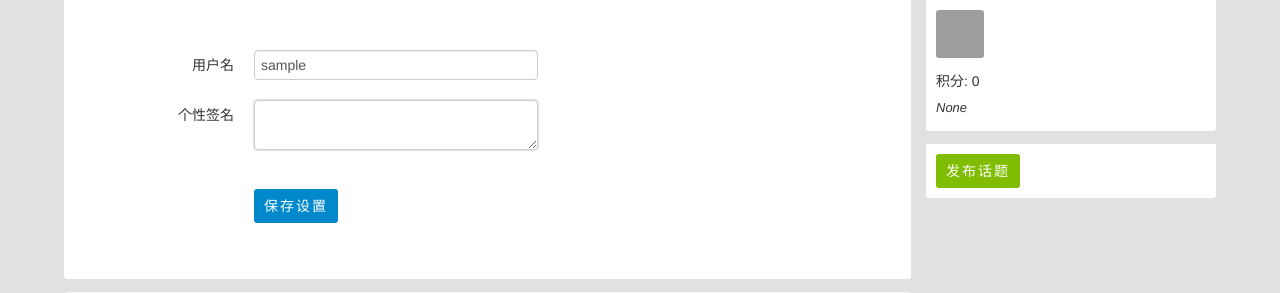
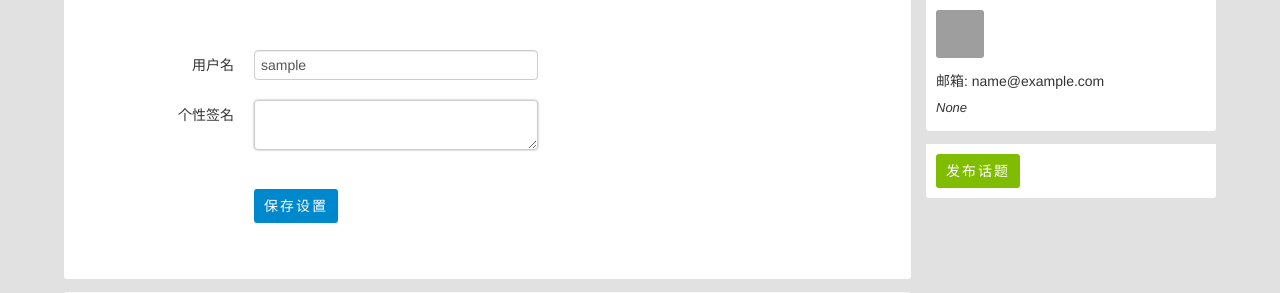
Before and after one commit to antimage30k/bbs, a Flask app: page /setting/ in a window 1280 px wide. Shown: the part 105-398 px from the top of the page. Run offline with Flask 2, Linux system fonts and the light colour scheme; the visitor is signed in with stand-in values (Sample User, id 1); data comes from the database, SQL or seed files in the repository; data that the repository does not hold is empty; some web fonts are replaced; grey boxes are pictures that could not be loaded.

Commit message:
show user email

```diff
--- a/templates/profile.html
+++ b/templates/profile.html
@@ -30,7 +30,7 @@
 
                         <div class="board clearfix">
                             <div class="floor">
-                                <span class="big">积分: 0 </span>
+                                <span class="big">邮箱: {{ user.email }} </span>
                             </div>
                         </div>
                         <div class="space clearfix"></div>
--- a/templates/setting.html
+++ b/templates/setting.html
@@ -32,7 +32,7 @@
 
                         <div class="board clearfix">
                             <div class="floor">
-                                <span class="big">积分: 0 </span>
+                                <span class="big">邮箱: {{ user.email }} </span>
                             </div>
                         </div>
                         <div class="space clearfix"></div>
```
